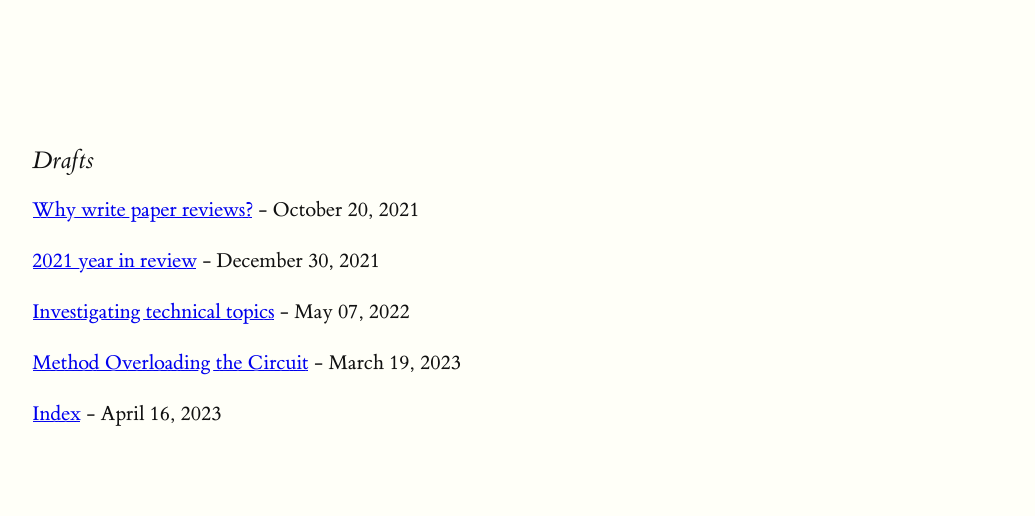
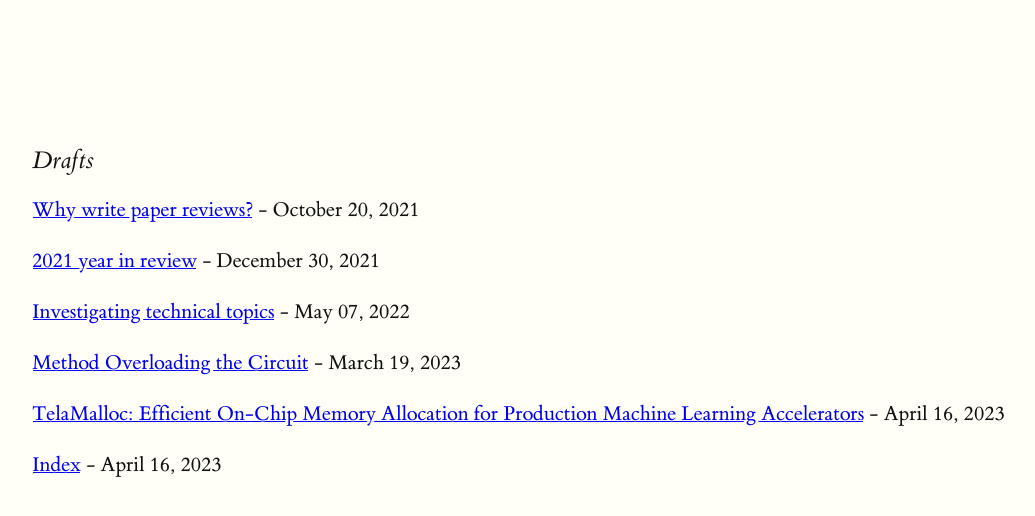
Before and after one commit to mlerner/mlerner.github.io, a Jekyll site: the page built from _drafts/index.html, in a window 1280 px wide. Shown: the top 516 px of the page, without its empty margins (128-1163 px from the left). Built offline with Jekyll 4.4.1, drawn with Linux system fonts in a browser that asks for light colours.

```diff
--- /dev/null
+++ b/_drafts/2023-04-16-telamalloc-efficient-on-chip-memory-allocation-for-production-machine-learning-accelerators.md
@@ -0,0 +1,15 @@
+---
+layout: post
+title: "TelaMalloc: Efficient On-Chip Memory Allocation for Production Machine Learning Accelerators"
+categories:
+---
+
+## What is the research?
+
+## What are the paper's contributions?
+
+## How does the system work?
+
+## How is the research evaluated?
+
+## Conclusion
```
Also changed, not shown: _layouts/post.html (+6 -5 lines).
